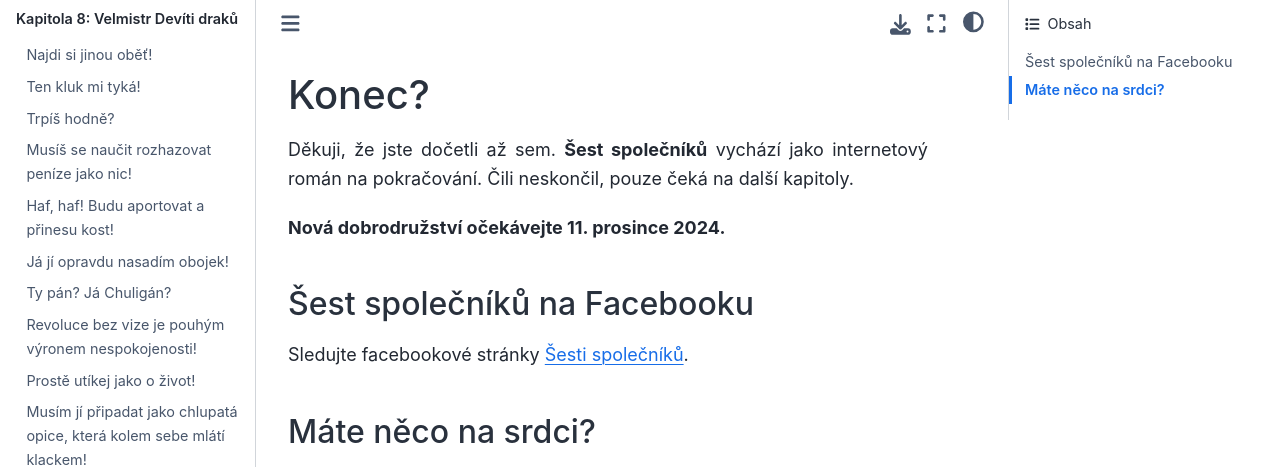
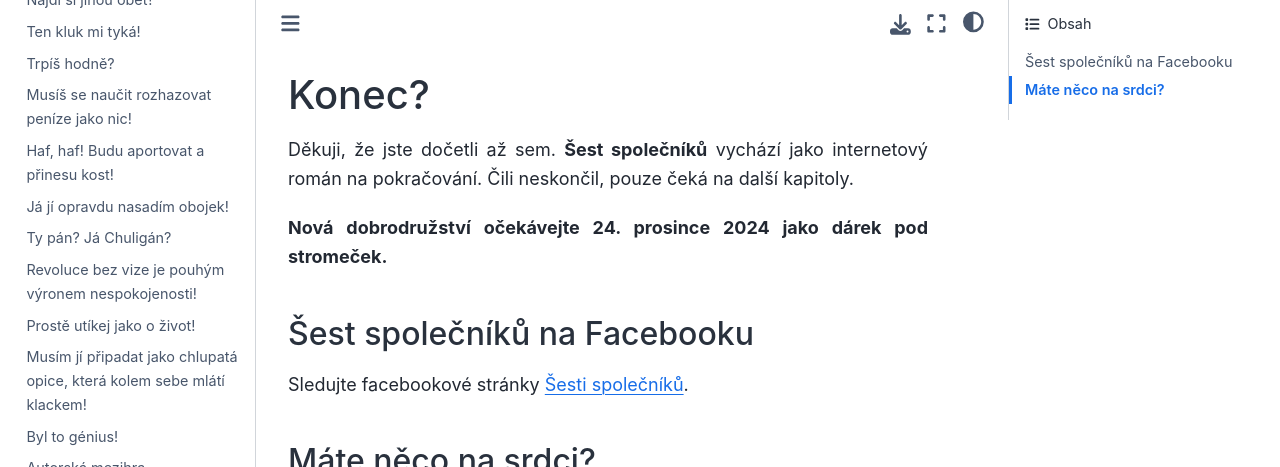
Before and after one commit to hanpari/sest-spolecniku, a Sphinx documentation site: the page built from source/sest_spolecniku/pokracovani.md, in a window 1280 px wide and 1400 px high. Shown: the top 467 px of the window. Built offline with Sphinx 7.4.7 and the Sphinx Book theme 1.1.4, drawn with Linux system fonts in a browser that asks for light colours; pages that are not in the unit, such as notebooks, are missing from menus; some of the changed text lies outside the part shown; grey boxes are pictures that could not be loaded.

Commit message:
Prosincove vydani

```diff
--- a/source/index.rst
+++ b/source/index.rst
@@ -203,6 +203,7 @@ Chcete vědět víc? Pak nezbývá než číst dál...
    sest_spolecniku/010-vnucka-demonu/02.md
    sest_spolecniku/010-vnucka-demonu/03.md
    sest_spolecniku/010-vnucka-demonu/04.md
+   sest_spolecniku/010-vnucka-demonu/05.md
 
 
 Další informace
--- a/source/sest_spolecniku/pokracovani.md
+++ b/source/sest_spolecniku/pokracovani.md
@@ -2,7 +2,8 @@
 
 Děkuji, že jste dočetli až sem. **Šest společníků** vychází jako internetový román na pokračování. Čili neskončil, pouze čeká na další kapitoly.
 
-**Nová dobrodružství očekávejte 11. prosince 2024.**
+**Nová dobrodružství očekávejte 24. prosince 2024 jako dárek pod stromeček.**
+
 
 ## Šest společníků na Facebooku
 
```
